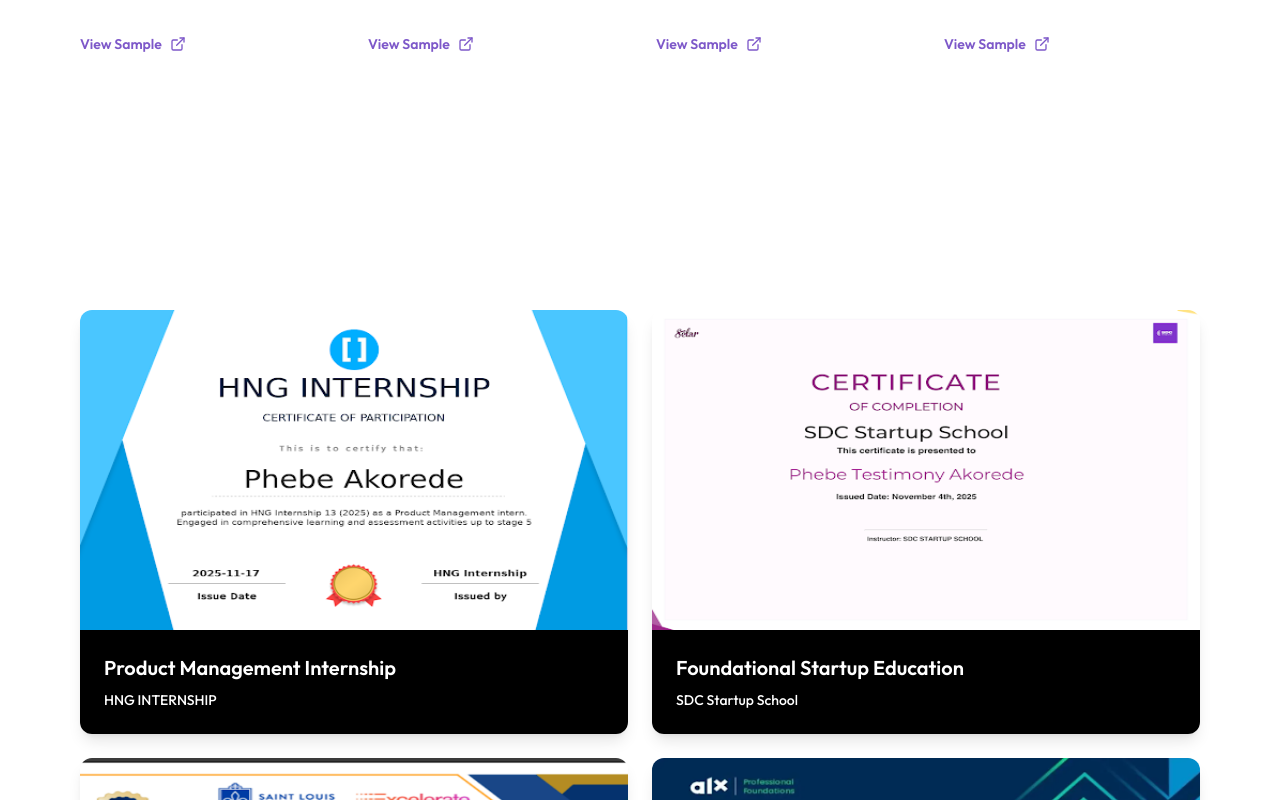
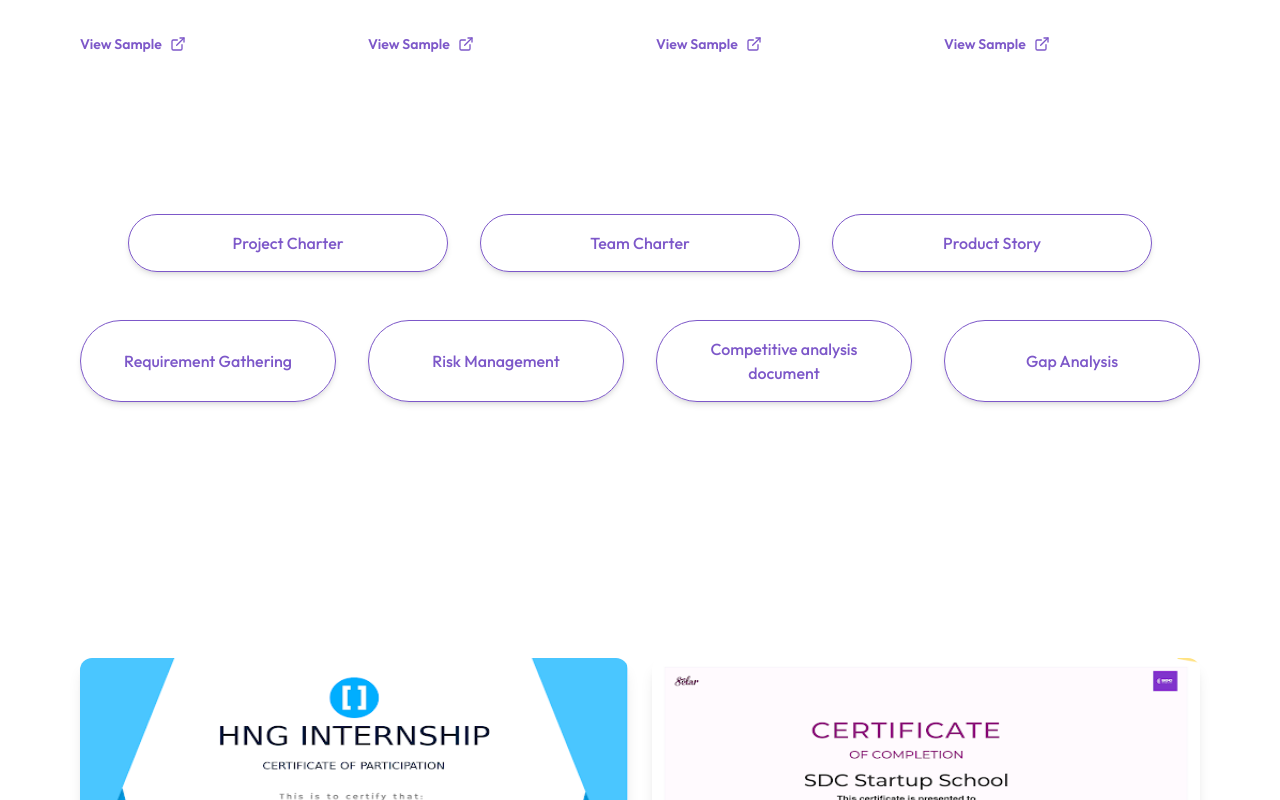
Before and after one commit to rhose1234/phebe-poerfolio, a Next.js app: page / in a window 1280 px wide. Shown: the part 1580-2380 px from the top of the page. Built offline with nearby package versions, Linux system fonts and the light colour scheme.

Commit message:
worked on the footer section and documents

```diff
--- a/src/app/components/footer.jsx
+++ b/src/app/components/footer.jsx
@@ -1,9 +1,40 @@
 import React from 'react'
+import { FaInstagram } from "react-icons/fa";
+import { SiGmail } from "react-icons/si";
+import { IoLogoTiktok } from "react-icons/io5";
+import { FaXTwitter } from "react-icons/fa6";
+
+
 
 export default function Footer() {
   return (
-    <div>
+    <div className='bg-white dark:bg-background px-10 md:px-20 lg:px-20'>
+    <div className=" max-w-5xl md:max-w-7xl lg:max-w-7xl mx-auto py-10 flex flex-col md:flex-row lg:flex-row justify-between items-center gap-6 border-t border-gray-300">
 
+      <p className="text-center text-sm text-gray-600 dark:text-purple">
+        &copy; {new Date().getFullYear()} Phebe Testimony. All rights reserved.
+      </p>
+      <div className="flex space-x-6">
+        <a href="https://www.instagram.com/projectmanager_productmanager?igsh=MWhlOWpjcnM1NnY4cg%3D%3D&utm_source=qr" className="text-purple dark:text-purple hover:text-purple transition" target="_blank" rel="noopener noreferrer">
+          <FaInstagram/>
+        </a>
+        <a
+          href="mailto:akoredephebe2@gmail.com"
+          className="text-purple dark:text-purple hover:text-purple transition"
+          rel="noopener noreferrer"
+        >
+          <SiGmail />
+        </a>
+
+        <a href="https://www.tiktok.com/@phebetestimony?_r=1&_t=ZS-91YmnNx63H6" className="text-purple dark:text-purple hover:text-purple transition" target="_blank" rel="noopener noreferrer">
+          <IoLogoTiktok/>
+        </a>
+        <a href="https://x.com/phebeakorede_?s=21" className="text-purple dark:text-purple hover:text-purple transition" target="_blank" rel="noopener noreferrer">
+          <FaXTwitter/>
+        </a>
+      </div>
+
+    </div>
     </div>
   )
 }
--- a/src/app/page.jsx
+++ b/src/app/page.jsx
@@ -3,6 +3,7 @@
 import Tools from './sections/tools'
 import Worksample from './sections/work'
 import Certifications from './sections/certifications'
+import Documents from './sections/documents'
 
 export default function Page() {
   return (
@@ -10,6 +11,7 @@
     <Hero/>
     <Tools/>
     <Worksample/>
+    <Documents/>
     <Certifications/>
 
     </div>
--- /dev/null
+++ b/src/app/sections/documents.jsx
@@ -0,0 +1,58 @@
+import React from "react";
+
+export default function Documents() {
+  const documents = [
+    { name: "Project Charter", Link: "https://docs.google.com/document/d/1KpUyVkx3WfgXiN4tjjK3m2LJHNmTqozy8qcb0J3X5Ig/edit?usp=sharing" },
+    { name: "Team Charter", Link: "https://docs.google.com/document/d/1XzilxrkvBeDOWT4_hUWOGFk7Pw45Rqtq/edit?usp=sharing&ouid=114047811467119915997&rtpof=true&sd=true" },
+    { name: "Product Story", Link: "https://docs.google.com/document/d/1MMZzuqh_zIDYdjYZui63rqT38DrZUkNNU7c4e168h2E/edit?usp=sharing" },
+    { name: "Requirement Gathering", Link: "https://docs.google.com/spreadsheets/d/1476jAkspe8dR4MzuerrZBJKVP4uhfDvv/edit?usp=sharing&ouid=114047811467119915997&rtpof=true&sd=true" },
+    { name: "Risk Management", Link: "https://docs.google.com/spreadsheets/d/1nqk6w9jaSu3SDvy30UKqq5Z_0MhyXKcQ9BRS6PtUGLw/edit?usp=sharing" },
+    { name: "Competitive analysis document", Link: "https://docs.google.com/document/d/1htaN7bcKvQznpk8a34SKOkbkSv_Ymc_e/edit?usp=sharing&ouid=114047811467119915997&rtpof=true&sd=true" },
+    { name: "Gap Analysis", Link: "https://docs.google.com/spreadsheets/d/1K0nn7nftAPGhkLflWbKOK2YmSBA-7AEH/edit?usp=sharing&ouid=114047811467119915997&rtpof=true&sd=true" },
+  ];
+
+  return (
+    <div className="px-10 md:px-20 lg:px-20 bg-white dark:bg-background">
+    <div className=" max-w-5xl md:max-w-7xl lg:max-w-7xl mx-auto py-20 flex flex-col items-center gap-12 ">
+
+      {/* Top row: 3 items */}
+      <div className="grid grid-cols-1 sm:grid-cols-2 lg:grid-cols-3 gap-8 justify-center w-full max-w-5xl">
+        {documents.slice(0, 3).map((doc, index) => (
+          <div
+            key={index}
+            className="flex items-center justify-center text-center text-purple px-6 py-4 border border-purple rounded-full shadow-md hover:bg-purple hover:text-white transition-all duration-300"
+          >
+            <a
+              href={doc.Link}
+              target="_blank"
+              rel="noopener noreferrer"
+              className="font-medium text-md"
+            >
+              {doc.name}
+            </a>
+          </div>
+        ))}
+      </div>
+
+      {/* Bottom row: 4 items */}
+      <div className="grid grid-cols-1 sm:grid-cols-2 lg:grid-cols-4 gap-8 justify-center w-full max-w-7xl">
+        {documents.slice(3).map((doc, index) => (
+          <div
+            key={index}
+            className="flex items-center justify-center text-center text-purple px-6 py-4 border border-purple rounded-full shadow-md hover:bg-purple hover:text-white transition-all duration-300"
+          >
+            <a
+              href={doc.Link}
+              target="_blank"
+              rel="noopener noreferrer"
+              className="font-medium text-md"
+            >
+              {doc.name}
+            </a>
+          </div>
+        ))}
+      </div>
+    </div>
+    </div>
+  );
+}
```
